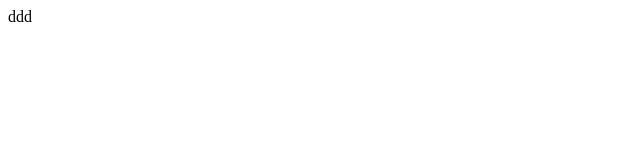
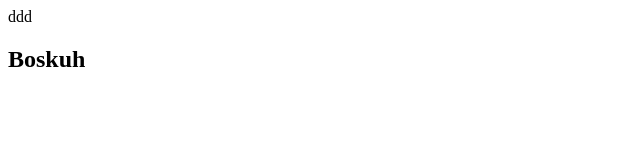
Before and after one commit to Difaaa/git_test2, a plain HTML site: page index.html in a window 1280 px wide. Shown: the whole page, without its empty margins (0-640 px from the left). Drawn offline with Linux system fonts and the light colour scheme.

Commit message:
Menambahkan H2

```diff
--- a/index.html
+++ b/index.html
@@ -10,6 +10,8 @@
 
 <body>
     ddd
+
+    <h2> Boskuh</h2>
 </body>
 
 </html>
```
